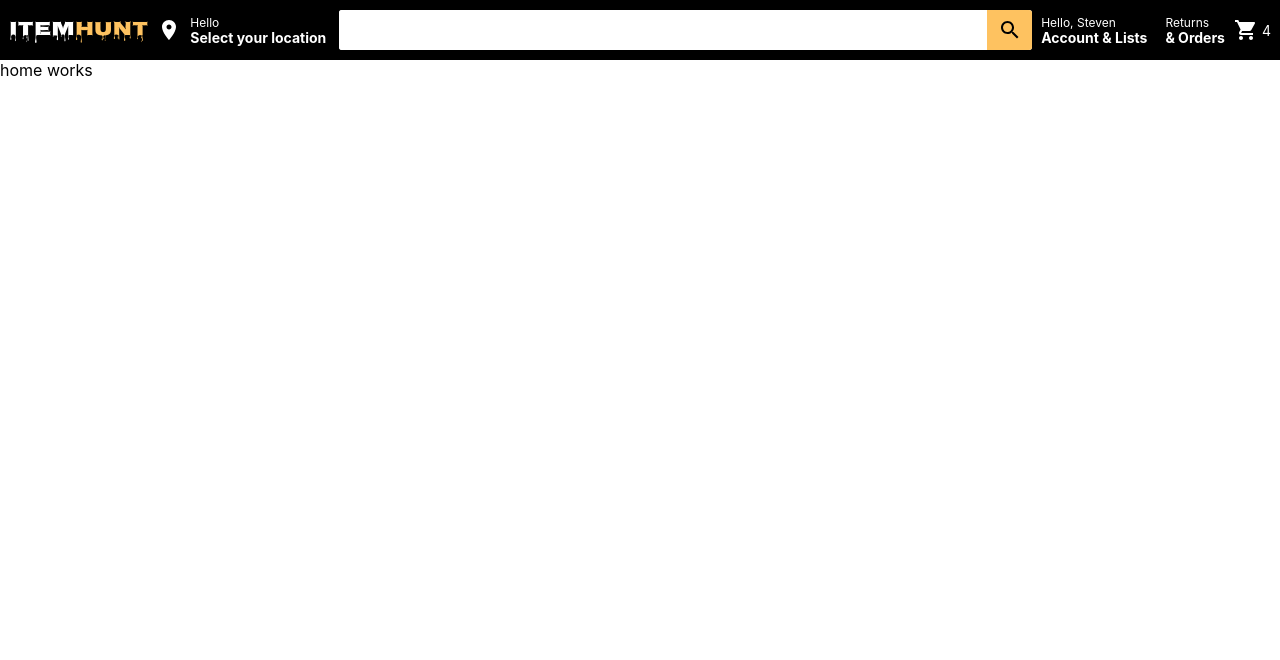
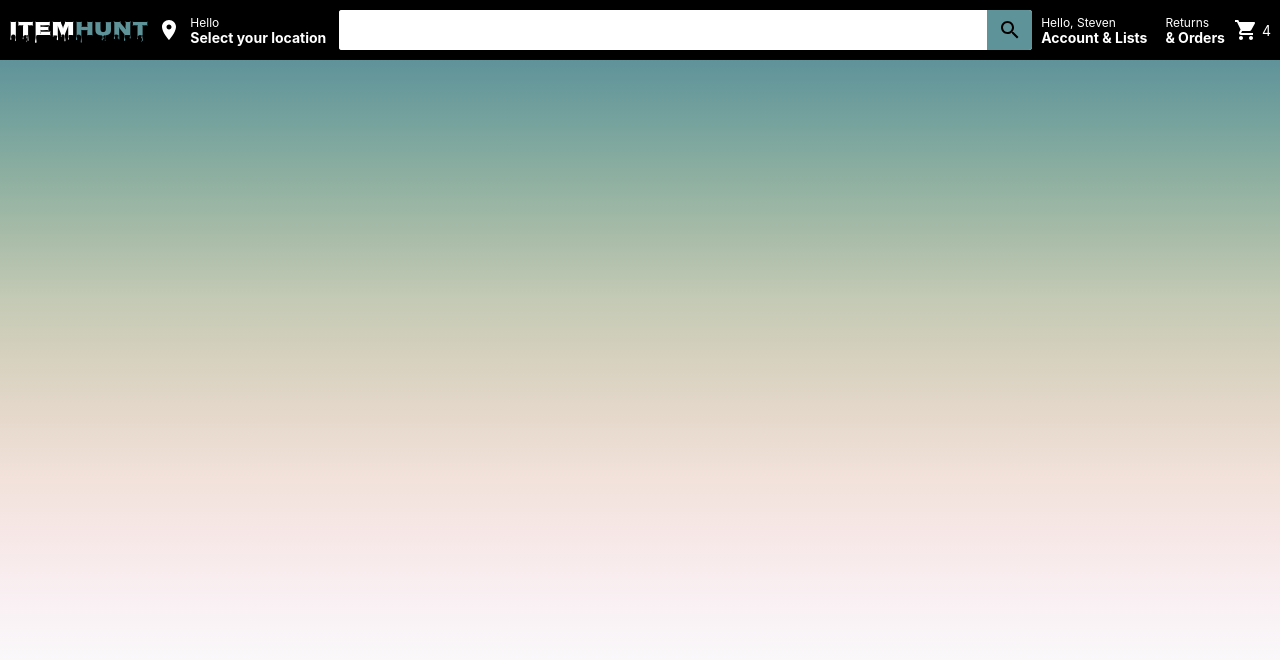
Before and after one commit to skebila/Item-Hunt, a React (Create React App) app: page / in a window 1280 px wide. Shown: the top 660 px of the page. Built offline with nearby package versions, Linux system fonts and the light colour scheme.

Commit message:
5th commit (home page modified)

```diff
--- a/src/Components/Header.js
+++ b/src/Components/Header.js
@@ -93,7 +93,7 @@ const LogoItemOne = styled.span`
 
 `
 const LogoItemTwo = styled.span`
-    color: #FEC260;
+    color: #5F939A;
 `
 const HeaderLocationDiv = styled.div`
     padding-left: 9px;
@@ -121,7 +121,7 @@ const HeaderSearchDiv = styled.div`
     border-radius: 3px;
     background-color: white;
     :focus-within{
-        box-shadow: 0 0 0 3px #FEC260;
+        box-shadow: 0 0 0 3px #5F939A;
     }
 `
 const HeaderSearchInput = styled.input`
@@ -134,7 +134,7 @@ const HeaderSearchInput = styled.input`
     border: 0;
 `
 const HeaderSearchLogo = styled.div`
-    background-color: #FEC260;
+    background-color: #5F939A;
     display: flex;
     justify-content: center;
     align-items: center;
--- a/src/pages/Home.js
+++ b/src/pages/Home.js
@@ -1,11 +1,32 @@
-import React from 'react'
+import React from 'react';
+import styled from 'styled-components';
 
 function Home() {
     return (
-        <div>
-            home works
-        </div>
+        <Container>
+            <div>
+                <Banner>
+                    {/* <h1>We are your HUNTERS</h1>
+                    <h2>Search for your item, stand still!</h2>
+                    <h3>We'll do the <span>HUNTING</span> for you</h3> */}
+                </Banner>
+            </div>
+        </Container>
+
     )
 }
 
 export default Home
+const Container = styled.div`
+
+ `
+const Banner = styled.div`
+    line-height: 2;
+    padding-top: 60px;
+    background-image: linear-gradient(to bottom, #5f939a, #75a29d, #8fb0a1, #aabda9, #c4cab5, #d7d1bf, #e6d9cc, #f2e2db, #f7e8e8, #f9f0f3, #faf8fa, #ffffff);
+    min-height: 600px;
+    color: white;
+    display: flex;
+    align-items: center;
+    flex-direction: column;
+ `
```
